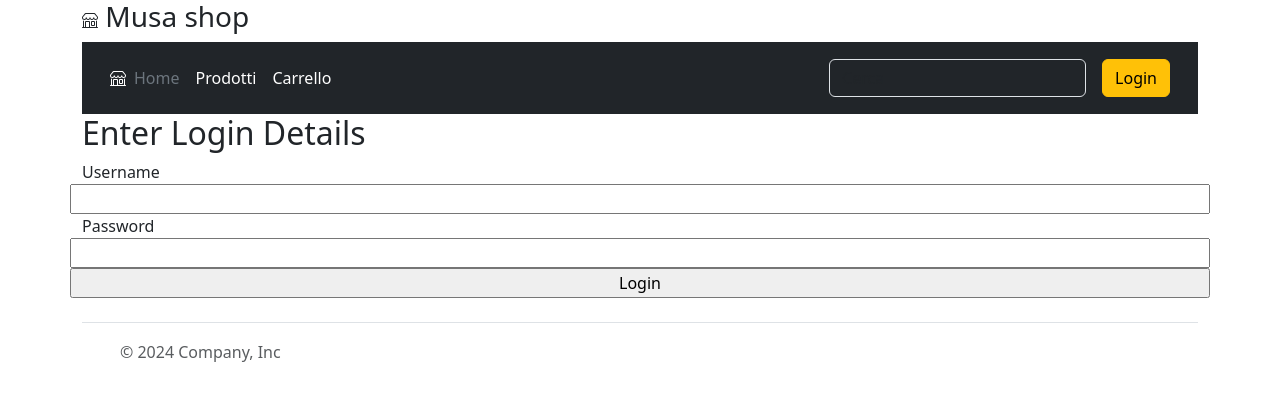
After one commit to radetzky-dev/fullstack_marzo2023, a PHP site: page /admin/login.php in a window 1280 px wide. The commit adds this page. Shown: the top 401 px of the page. Run offline with PHP 8.4, Linux system fonts and the light colour scheme.

Commit message:
percorsi da correggere

```diff
--- /dev/null
+++ b/storeonlinejson/admin/login.php
@@ -0,0 +1,35 @@
+<?php
+require_once "../inc/functions.php";
+require_once "../inc/header.php";
+
+if (isset ($_SESSION["errorMessage"])) {
+    ?>
+    <div class="validation-message">
+        <?php echo $_SESSION["errorMessage"]; ?>
+    </div>
+    <?php
+    unset($_SESSION["errorMessage"]);
+}
+?>
+<div>
+    <form action="login-action.php" method="post" id="frmLogin">
+        <h2>Enter Login Details</h2>
+        <div class="row">
+            <label class="text-left" for="username">Username <span id="user_info"
+                    class="validation-message"></span></label>
+            <input name="user_name" id="user_name" type="text" class="full-width" required>
+        </div>
+        <div class="row">
+            <label class="text-left" for="password">Password <span id="password_info"
+                    class="validation-message"></span></label> <input name="password" id="password" type="password"
+                class="full-width" required>
+        </div>
+        <div class="row">
+            <input type="submit" name="login" value="Login" class="full-width"></span>
+        </div>
+    </form>
+</div>
+
+<?php
+require_once "../inc/footer.php";
+?>
--- /dev/null
+++ b/storeonlinejson/admin/logout.php
@@ -0,0 +1,6 @@
+<?php
+session_start();
+$_SESSION["user_id"] = "";
+$_SESSION["role"] = "";
+session_destroy();
+header("Location: index.php");
--- /dev/null
+++ b/storeonlinejson/css/style.css
@@ -0,0 +1,5 @@
+.login {
+  width: 500px;
+  text-align: center;
+  margin: auto;
+}
--- a/storeonlinejson/inc/header.php
+++ b/storeonlinejson/inc/header.php
@@ -1,8 +1,3 @@
-<?php
-require_once "inc/functions.php";
-session_start();
-?>
-
 <!DOCTYPE html>
 <html lang="en">
 
@@ -38,6 +33,11 @@ session_start();
                             <li><a href="#" class="nav-link px-2 text-white">Prodotti</a></li>
                             <li><a href="#" class="nav-link px-2 text-white">Carrello</a></li>
 
+                            <?php
+                            if (isset ($_SESSION["role"]) && $_SESSION["role"] == "admin") { ?>
+                                <li><a href="#" class="nav-link px-2 text-white">Gestione prodotti</a></li>
+                            <?php } ?>
+
                         </ul>
 
                         <form class="col-12 col-lg-auto mb-3 mb-lg-0 me-lg-3" role="search">
@@ -46,8 +46,17 @@ session_start();
                         </form>
 
                         <div class="text-end">
-                            <button type="button" class="btn btn-warning">Admin</button>
+                            <?php
+                            if (isset ($_SESSION["role"]) && $_SESSION["role"] == "admin") { ?>
+                                <a href="admin/logout.php" class="btn btn-warning">Logout</a>
+                            <?php } else { ?>
+                                <a href="admin/login.php" class="btn btn-warning">Login</a>
+                            <?php } ?>
                         </div>
+
+
+
+
                     </div>
                 </div>
             </header>
```
Also changed, not shown: storeonlinejson/admin/login-action.php (added, +16 -0 lines), storeonlinejson/index.php (+11 -2 lines).
